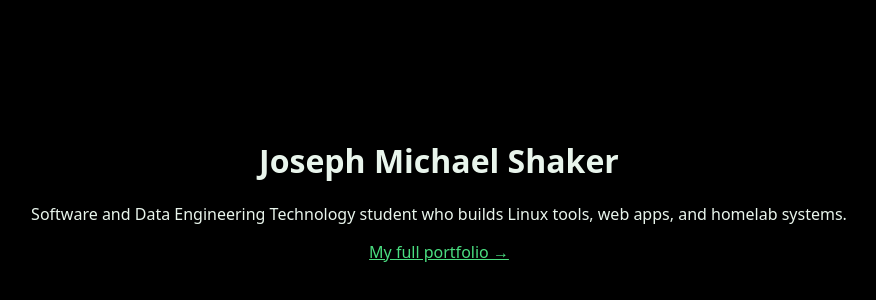
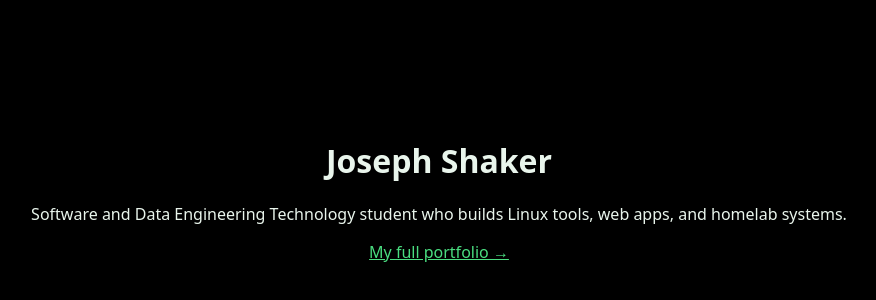
Before and after one commit to Fiercejojo88862/Fiercejojo88862.github.io, a plain HTML site: page index.html in a window 1280 px wide. Shown: the part 218-518 px from the top of the page, without its empty margins (201-1077 px from the left). Drawn offline with Linux system fonts and the light colour scheme.

Commit message:
Shorten name to Joseph Shaker

```diff
--- a/index.html
+++ b/index.html
@@ -3,8 +3,8 @@
 <head>
   <meta charset="UTF-8" />
   <meta name="viewport" content="width=device-width, initial-scale=1.0" />
-  <meta name="description" content="Joseph Michael Shaker, Software and Data Engineering Technology student in Newark, NJ." />
-  <title>Joseph Michael Shaker</title>
+  <meta name="description" content="Joseph Shaker, Software and Data Engineering Technology student in Newark, NJ." />
+  <title>Joseph Shaker</title>
   <style>
     body { margin: 0; min-height: 100vh; display: grid; place-items: center; background: #000; color: #e9f5ec; font-family: system-ui, sans-serif; text-align: center; padding: 1rem; }
     a { color: #4ade80; }
@@ -12,7 +12,7 @@
 </head>
 <body>
   <main>
-    <h1>Joseph Michael Shaker</h1>
+    <h1>Joseph Shaker</h1>
     <p>Software and Data Engineering Technology student who builds Linux tools, web apps, and homelab systems.</p>
     <p><a href="https://fiercejojo88862.github.io/Personal-Portfolio-Website/">My full portfolio →</a></p>
   </main>
```
